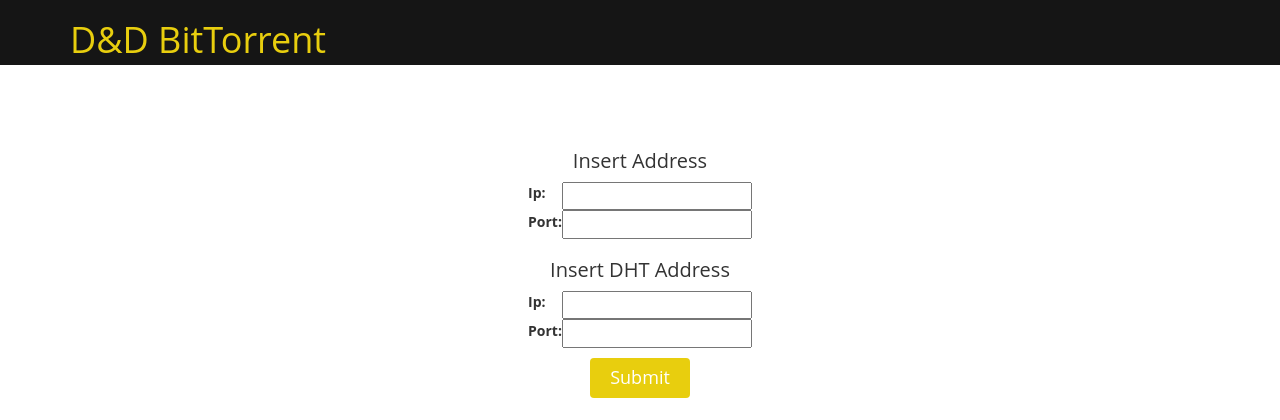
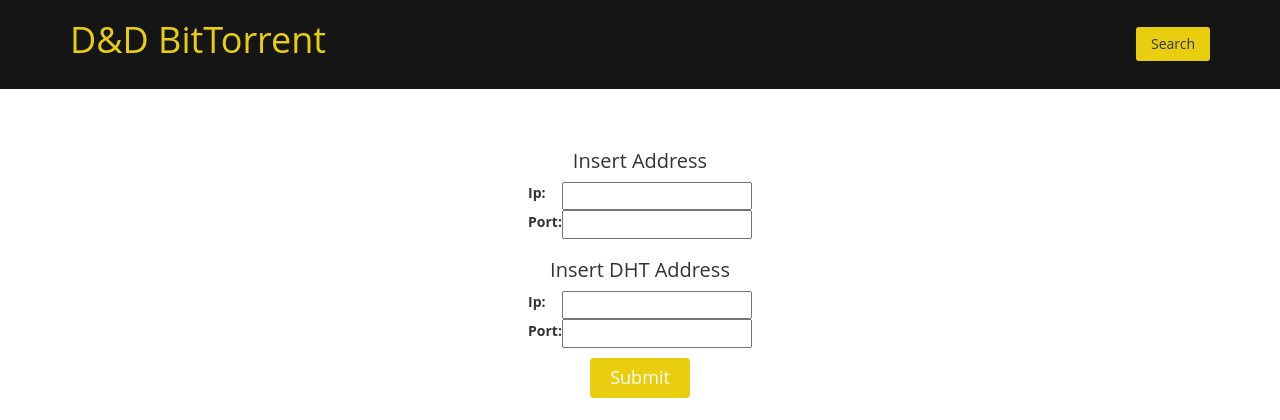
Before and after one commit to dayanyalfaro/BitTorrent, a Django app: page / in a window 1280 px wide. Shown: the top 420 px of the page. Run offline with Django 3.2, Linux system fonts and the light colour scheme; some libraries are stand-ins or nearby versions.

Commit message:
autom client discover done, view of thsi done, and tested. Ready to test full as possible download full.

```diff
--- a/untitled/BitTorrent_app/urls.py
+++ b/untitled/BitTorrent_app/urls.py
@@ -3,6 +3,7 @@
 
 urlpatterns = [
     path('home/', views.home, name = 'home'),
+    path('get_address_autom/', views.get_address_autom, name = 'get_address_autom'),
     path('files/', views.all_files, name = 'files'),
     path('dwns/', views.downloads, name = 'downloads'),
     path('uplds/', views.uploads, name = 'uploads'),
@@ -12,7 +13,4 @@
     path('df/<str:filename>/', views.download_file,name = 'download_file'),
     path('pause/<int:dwn_id>/', views.pause_download,name = 'pause_download'),
     path('restore/<int:dwn_id>/', views.restore_download,name = 'restore_download'),
-
-
-
 ]
--- a/untitled/BitTorrent_app/views.py
+++ b/untitled/BitTorrent_app/views.py
@@ -7,7 +7,7 @@
 from django.http import HttpResponseRedirect
 from django.http import JsonResponse
 from BitTorrent_app.forms import AddressForm, UploadFileForm
-from BitTorrent_app.Logic.client import Client
+from BitTorrent_app.Logic.client import Client, ClientAutom
 from BitTorrent_app.Logic.tools import histsize
 from untitled.settings import STATICFILES_DIRS
 
@@ -155,6 +155,12 @@
     client.Restore(dwn_id)
     return HttpResponseRedirect('/dwns/')
 
+def get_address_autom(request):
+    global client
+    path = staticfil + "/Storage"
+    client = ClientAutom(path)
+    return HttpResponseRedirect('/home/')
+
 def get_address(request):
     global client
     if (client == None) and request.method == "POST":
--- a/untitled/templates/input_address.html
+++ b/untitled/templates/input_address.html
@@ -1,4 +1,12 @@
 {% extends 'base.html' %}
+
+{% block menu-bar %}
+    <div class="collapse navbar-collapse navbar-right">
+        <ul class="nav navbar-nav">
+            <li class="active"><a href="/get_address_autom">Search</a></li>
+        </ul>
+    </div>
+{% endblock %}
 
 {% block body %}
     <div class=slider>
```
Also changed, not shown: untitled/BitTorrent_app/Logic/client.py (+8 -0 lines).
